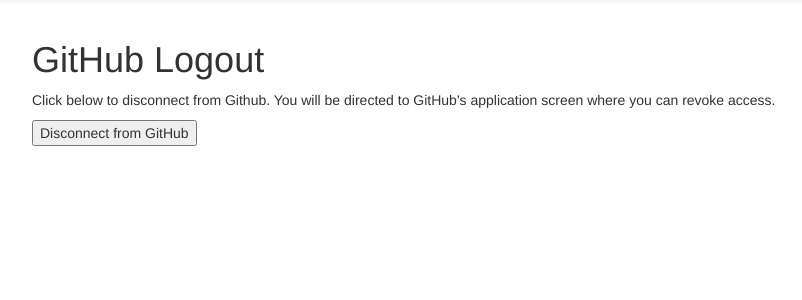
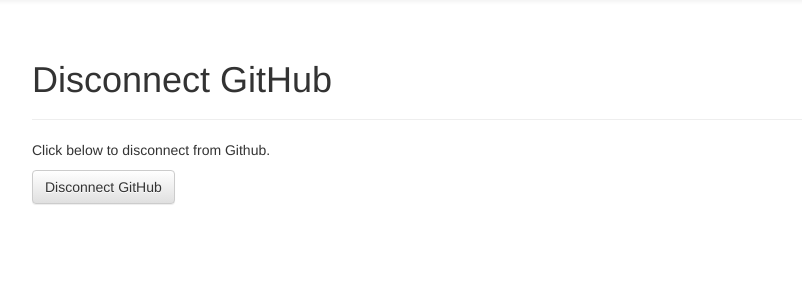
Before and after one commit to byanofsky/course_catalog, a Flask app: page /githubdisconnect/ in a window 1280 px wide. Shown: the part 52-352 px from the top of the page, without its empty margins (38-840 px from the left). Run offline with Flask 2, Linux system fonts and the light colour scheme; the visitor is signed in with stand-in values (Sample User, id 1); some libraries are stand-ins or nearby versions.

Commit message:
Update github disconnect with bootstrap

```diff
--- a/course_catalog/course_catalog/templates/githubdisconnect.html
+++ b/course_catalog/course_catalog/templates/githubdisconnect.html
@@ -1,11 +1,13 @@
 {% extends "layout.html" %}
-{% block title %}GitHub Logout{% endblock %}
+{% block title %}Disconnect GitHub{% endblock %}
 {% block body %}
-<h1>GitHub Logout</h1>
+<div class="page-header">
+  <h1>Disconnect GitHub</h1>
+</div>
 <p>
-  Click below to disconnect from Github. You will be directed to GitHub's application screen where you can revoke access.
+  Click below to disconnect from Github.
 </p>
 <form method="post">
-  <input type="submit" value="Disconnect from GitHub">
+  <button type="submit" class="btn btn-default">Disconnect GitHub</button>
 </form>
 {% endblock %}
```
